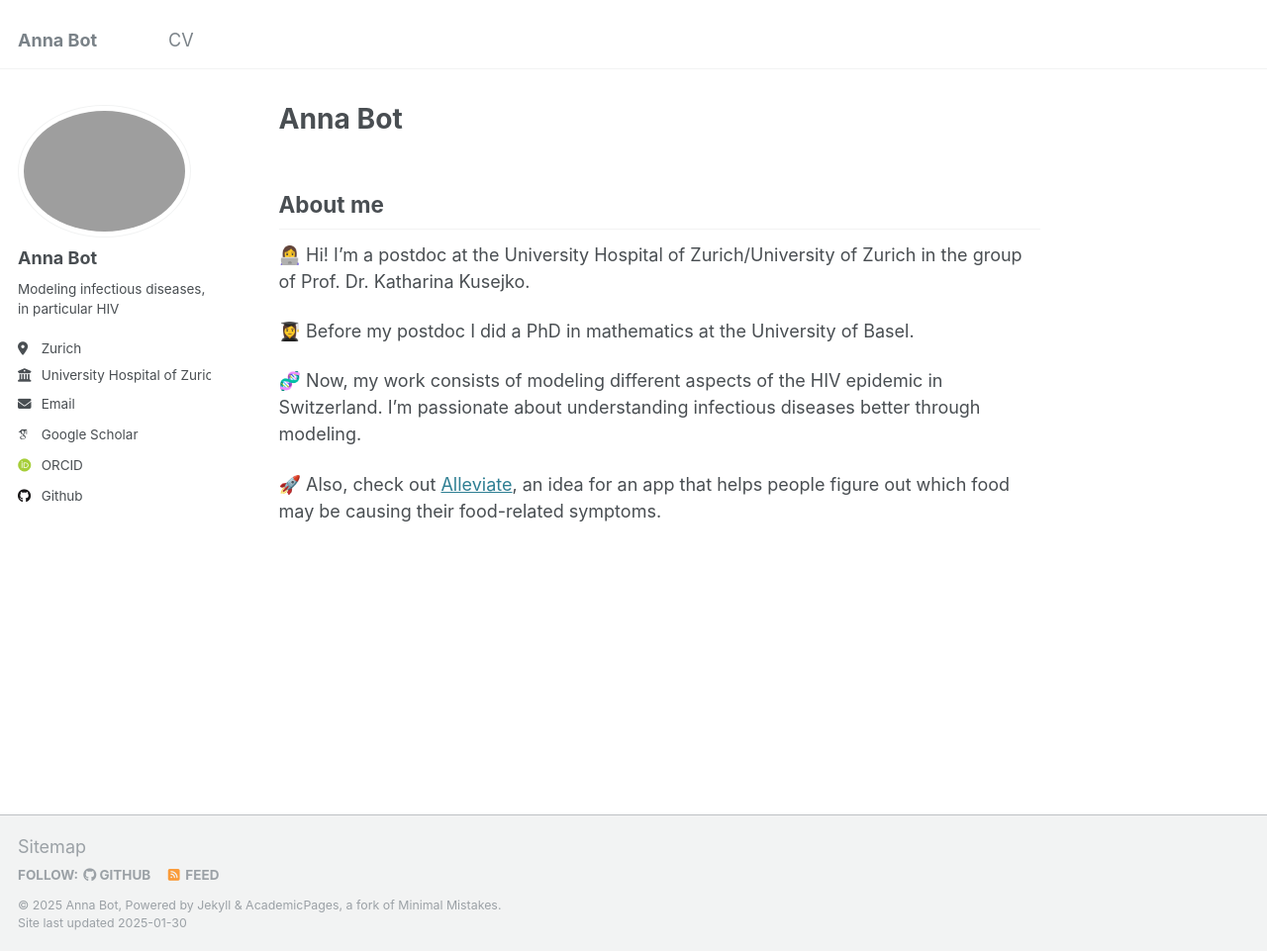
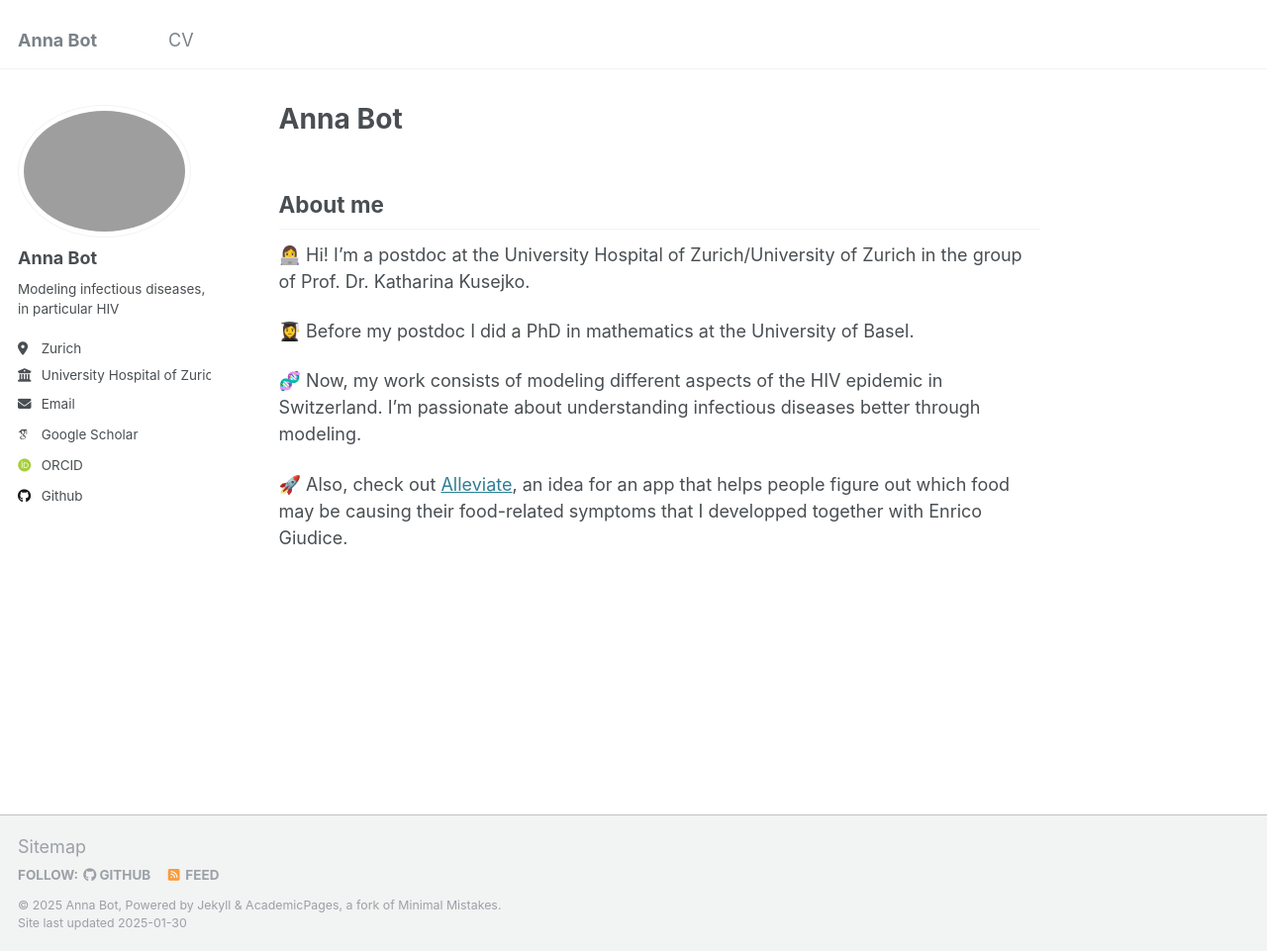
Before and after one commit to Bot-Anna/Bot-Anna.github.io, a Jekyll site: the page built from _pages/about.md, in a window 1280 px wide and 961 px high. Shown: the whole window at 99% size. Built offline with Jekyll 4.4.1, drawn with Linux system fonts in a browser that asks for light colours; some web fonts are replaced.

Commit message:
initialcommit

```diff
--- a/_pages/about.md
+++ b/_pages/about.md
@@ -15,4 +15,4 @@ redirect_from:
 
 🧬 Now, my work consists of modeling different aspects of the HIV epidemic in Switzerland. I'm passionate about understanding infectious diseases better through modeling.
 
-🚀 Also, check out [Alleviate](https://bot-anna.github.io/alleviate/){:target="_blank"}, an idea for an app that helps people figure out which food may be causing their food-related symptoms.
+🚀 Also, check out [Alleviate](https://bot-anna.github.io/alleviate/){:target="_blank"}, an idea for an app that helps people figure out which food may be causing their food-related symptoms that I developped together with Enrico Giudice.
```
